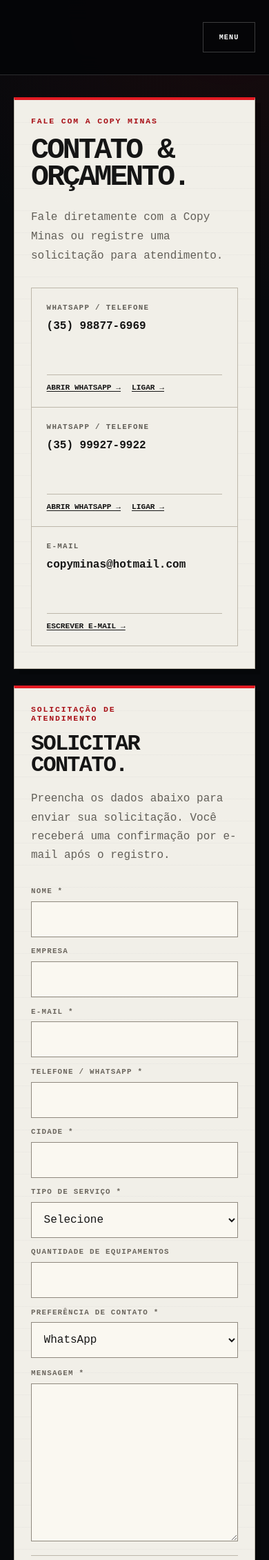
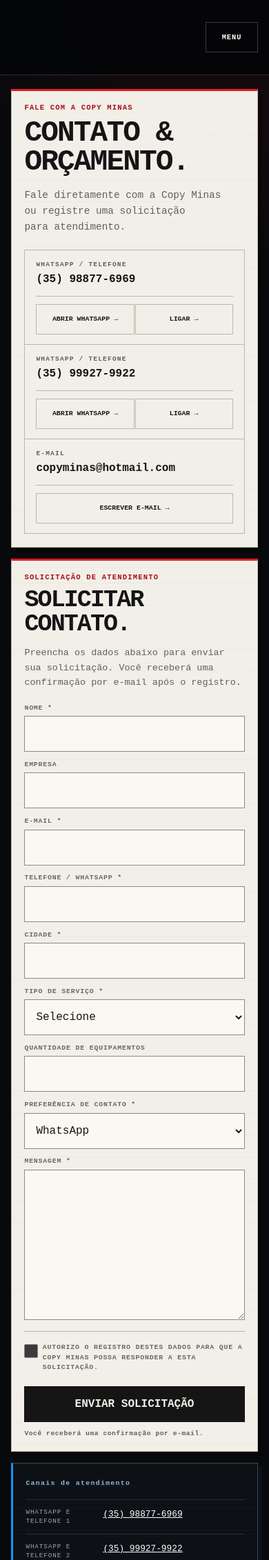
Before and after one commit to BrunoWerninghaus/site_copyminas, a Flask app: page /contato in a window 390 px wide. Shown: the top 2262 px of the page at 69% size. Run offline with Flask 3, Linux system fonts and the light colour scheme.

Commit message:
Refine Contact mobile layout

```diff
--- a/src/copyminas/static/css/pages/contact.css
+++ b/src/copyminas/static/css/pages/contact.css
@@ -421,3 +421,263 @@
 .contact-channel::before {
     display: none;
 }
+
+
+/* Contact mobile contract */
+@media (max-width: 720px) {
+    .contact-page {
+        --page-x: 1rem;
+    }
+
+    .contact-page .paper-stage {
+        padding-top: 1.25rem;
+        padding-bottom: 3rem;
+    }
+
+    .contact-stage {
+        gap: 1rem;
+    }
+
+    .contact-hero,
+    .contact-form-sheet,
+    .contact-directory {
+        padding: 1.15rem;
+    }
+
+    .contact-hero,
+    .contact-form-sheet {
+        border-top-width: 3px;
+        box-shadow: 7px 7px 0 rgba(0,0,0,.24);
+    }
+
+    .contact-hero .paper-kicker,
+    .contact-form-sheet .paper-kicker {
+        margin-bottom: .65rem;
+        font-size: .66rem;
+        letter-spacing: .11em;
+    }
+
+    .contact-hero .paper-title {
+        max-width: none;
+        font-size: clamp(2.15rem, 11vw, 3.15rem);
+        line-height: .97;
+        letter-spacing: -.045em;
+    }
+
+    .contact-hero .paper-lead {
+        margin-top: 1rem;
+        font-size: .9rem;
+        line-height: 1.6;
+    }
+
+    .contact-channel-grid {
+        grid-template-columns: 1fr;
+        margin-top: 1.35rem;
+    }
+
+    .contact-channel {
+        min-height: 0;
+        padding: .9rem 1rem;
+    }
+
+    .contact-channel > span {
+        font-size: .6rem;
+    }
+
+    .contact-channel strong {
+        margin-top: .4rem;
+        font-size: 1rem;
+        line-height: 1.35;
+    }
+
+    .contact-channel > div {
+        display: grid;
+        grid-template-columns: repeat(2, minmax(0, 1fr));
+        gap: 1px;
+        margin-top: .75rem;
+        padding-top: .7rem;
+    }
+
+    .contact-channel > div:has(a:only-child) {
+        grid-template-columns: 1fr;
+    }
+
+    .contact-channel a {
+        display: inline-flex;
+        min-height: 44px;
+        align-items: center;
+        justify-content: center;
+        padding: .5rem .55rem;
+        border: 1px solid var(--paper-line);
+        font-size: .62rem;
+        text-decoration: none;
+    }
+
+    .contact-layout {
+        grid-template-columns: 1fr;
+        gap: 1rem;
+    }
+
+    .contact-form-sheet h2 {
+        max-width: none;
+        font-size: clamp(1.9rem, 9vw, 2.65rem);
+        line-height: 1;
+    }
+
+    .contact-form-intro {
+        margin-top: .8rem;
+        font-size: .84rem;
+        line-height: 1.6;
+    }
+
+    .contact-product-context {
+        margin-top: 1rem;
+        padding: .8rem .9rem;
+    }
+
+    .contact-product-context strong {
+        font-size: .86rem;
+        overflow-wrap: anywhere;
+    }
+
+    .contact-form-errors {
+        margin-top: 1rem;
+        padding: .85rem .9rem;
+        font-size: .78rem;
+    }
+
+    .contact-form {
+        margin-top: 1.25rem;
+    }
+
+    .contact-form__grid {
+        grid-template-columns: 1fr;
+        gap: .8rem;
+    }
+
+    .contact-form label,
+    .contact-form__message {
+        gap: .4rem;
+    }
+
+    .contact-form label > span,
+    .contact-form__message > span {
+        font-size: .62rem;
+        letter-spacing: .08em;
+    }
+
+    .contact-form input,
+    .contact-form select {
+        min-height: 52px;
+        padding: .72rem .75rem;
+        font-size: 16px;
+    }
+
+    .contact-form textarea {
+        min-height: 140px;
+        padding: .75rem;
+        font-size: 16px;
+        line-height: 1.5;
+    }
+
+    .contact-form__message {
+        margin-top: .8rem;
+    }
+
+    .contact-consent {
+        gap: .7rem;
+        margin-top: 1rem;
+        padding-top: 1rem;
+        font-size: .72rem;
+        line-height: 1.5;
+    }
+
+    .contact-consent input {
+        width: 20px;
+        height: 20px;
+        min-height: 20px;
+    }
+
+    .contact-form__submit {
+        display: grid;
+        grid-template-columns: 1fr;
+        gap: .65rem;
+        margin-top: 1.15rem;
+    }
+
+    .contact-form__submit .paper-action {
+        width: 100%;
+        min-height: 52px;
+    }
+
+    .contact-form__submit > span {
+        font-size: .6rem;
+        line-height: 1.4;
+        letter-spacing: .06em;
+    }
+
+    .contact-success {
+        padding: .85rem 1rem;
+        box-shadow: 5px 5px 0 rgba(21,149,255,.07);
+        font-size: .82rem;
+        line-height: 1.5;
+    }
+
+    .contact-directory {
+        position: static;
+        border-left-width: 3px;
+        box-shadow: 6px 6px 0 rgba(21,149,255,.07);
+    }
+
+    .contact-directory__code {
+        font-size: .62rem;
+    }
+
+    .contact-directory dl {
+        margin-top: 1rem;
+    }
+
+    .contact-directory dl > div {
+        grid-template-columns: minmax(100px, .4fr) minmax(0, 1.6fr);
+        gap: .75rem;
+        align-items: start;
+        padding: .75rem 0;
+    }
+
+    .contact-directory dt {
+        font-size: .58rem;
+        line-height: 1.35;
+    }
+
+    .contact-directory dd {
+        font-size: .8rem;
+        line-height: 1.45;
+    }
+
+    .contact-directory__actions {
+        gap: .55rem;
+        margin-top: 1rem;
+    }
+
+    .contact-directory__link {
+        display: inline-flex;
+        min-height: 46px;
+        align-items: center;
+        width: 100%;
+        padding: .55rem .7rem;
+        border: 1px solid var(--line-strong);
+        font-size: .62rem;
+        text-decoration: none;
+    }
+}
+
+@media (max-width: 380px) {
+    .contact-channel > div {
+        grid-template-columns: 1fr;
+    }
+
+    .contact-directory dl > div {
+        grid-template-columns: 1fr;
+        gap: .25rem;
+    }
+}
```
